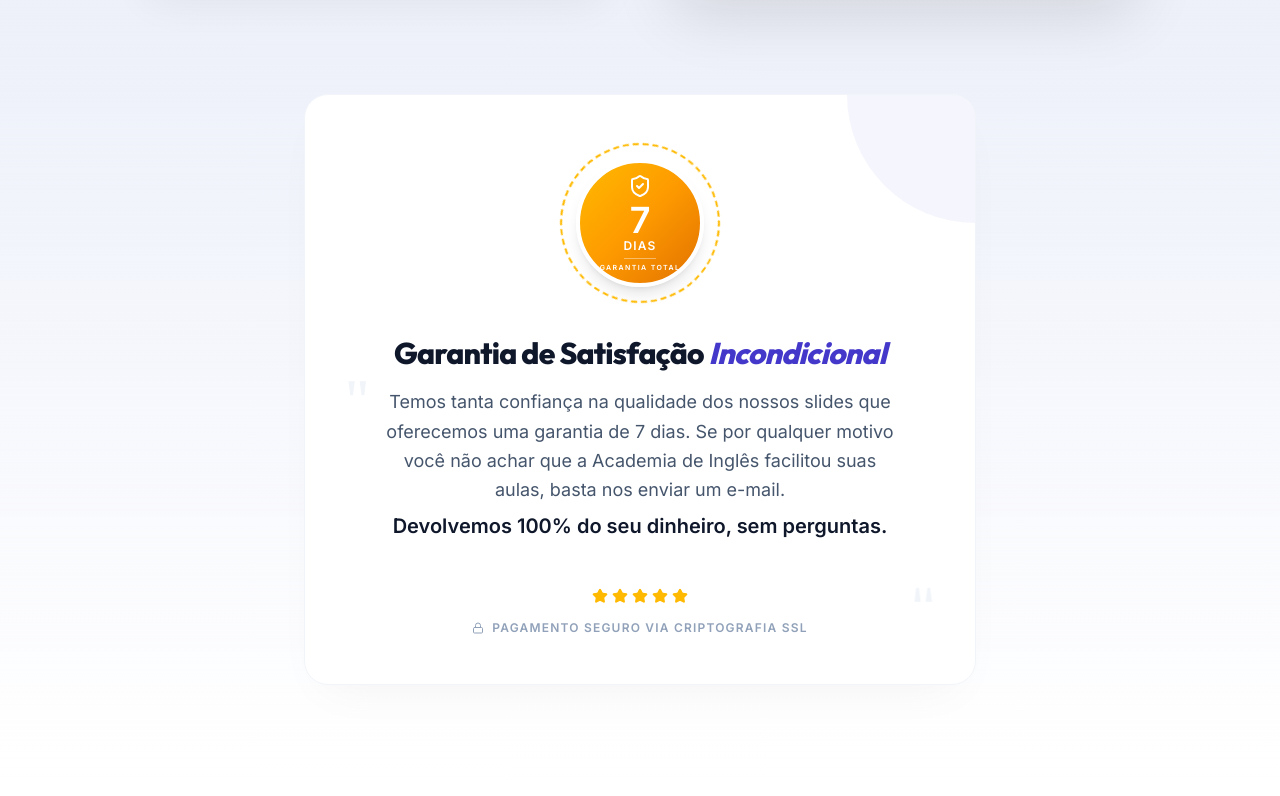
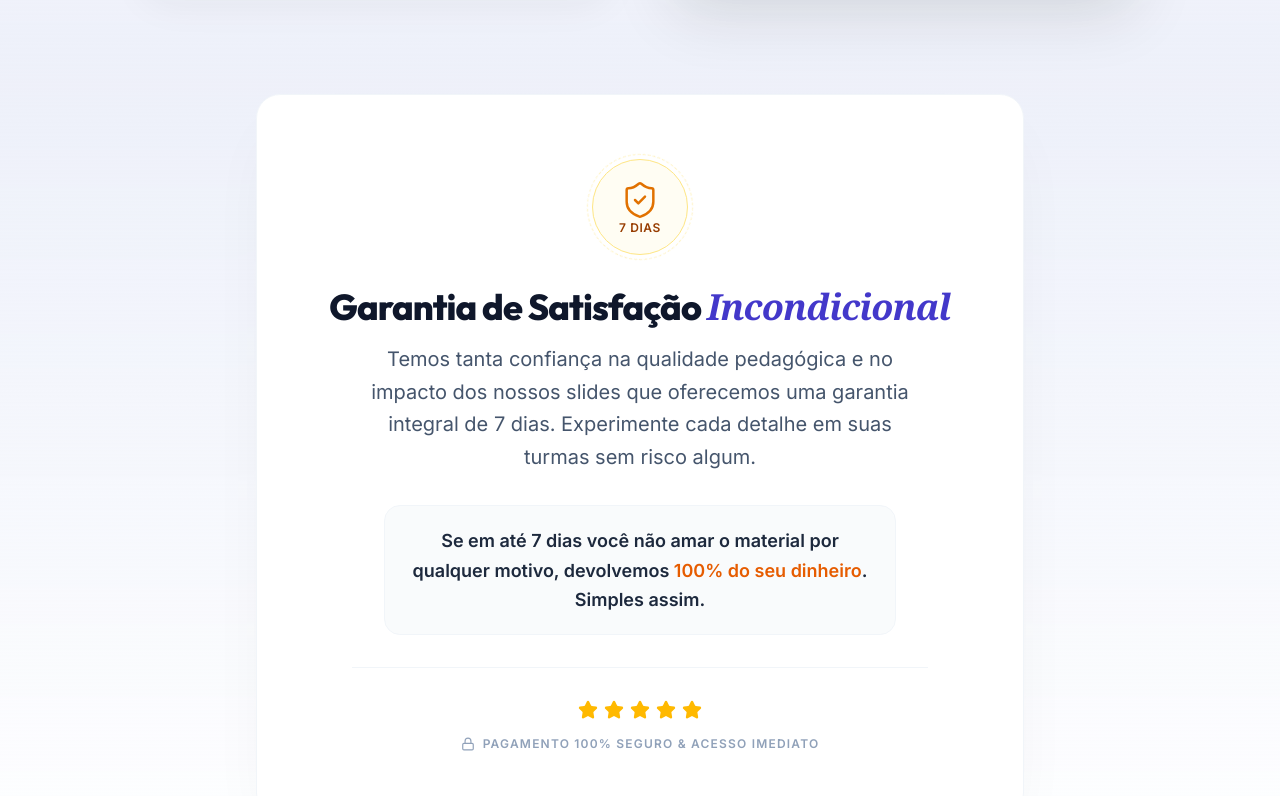
Before and after one commit to narutinfps-tech/ingles2, a React (Vite) app: page / in a window 1280 px wide. Shown: the part 9878-10674 px from the top of the page. Built offline with nearby package versions, Linux system fonts and the light colour scheme.

Commit message:
style: refine guarantee section UI
Update guarantee section layout and animations to improve visual appeal and trustworthiness.

```diff
--- a/src/App.tsx
+++ b/src/App.tsx
@@ -1021,53 +1021,52 @@ export default function App() {
             </div>
 
             {/* Garantia Section - Institutional Trust Design */}
-            <div className="mt-24 max-w-2xl mx-auto">
-              <div className="bg-white rounded-3xl p-8 md:p-12 border border-slate-100 shadow-[0_20px_50px_-20px_rgba(0,0,0,0.05)] text-center relative overflow-hidden">
-                {/* Background Decorativo */}
-                <div className="absolute top-0 right-0 w-32 h-32 bg-primary/5 rounded-bl-full -z-0" />
+            <div className="mt-24 max-w-3xl mx-auto">
+              <div className="bg-white rounded-3xl p-8 md:p-16 border border-slate-100 shadow-[0_30px_70px_-20px_rgba(0,0,0,0.06)] text-center relative overflow-hidden">
 
                 <div className="relative z-10 flex flex-col items-center">
+                  {/* Classic 7-Day Guarantee Minimalist Icon */}
                   <motion.div
-                    initial={{ rotate: -10, scale: 0.8 }}
-                    whileInView={{ rotate: 0, scale: 1 }}
+                    initial={{ scale: 0.95, opacity: 0 }}
+                    whileInView={{ scale: 1, opacity: 1 }}
                     viewport={{ once: true }}
+                    transition={{ duration: 0.4 }}
                     className="mb-8"
                   >
-                    <div className="w-40 h-40 relative flex items-center justify-center">
-                      {/* Selo Externo */}
-                      <div className="absolute inset-0 border-2 border-dashed border-amber-400 rounded-full animate-[spin_20s_linear_infinite]" />
-                      {/* Selo Principal */}
-                      <div className="w-32 h-32 rounded-full bg-linear-to-br from-amber-400 via-amber-500 to-amber-600 flex flex-col items-center justify-center shadow-lg border-4 border-white">
-                        <ShieldCheck className="w-6 h-6 text-white mb-1" />
-                        <span className="text-4xl font-black text-white leading-none">7</span>
-                        <span className="text-xs font-black text-white uppercase tracking-widest">Dias</span>
-                        <div className="h-px w-8 bg-white/40 my-1" />
-                        <span className="text-[7px] font-bold text-white uppercase tracking-[0.2em]">Garantia Total</span>
+                    <div className="w-24 h-24 rounded-full bg-amber-50/60 border border-amber-200 flex items-center justify-center relative">
+                      {/* Outer subtle glowing ring */}
+                      <div className="absolute inset-[-6px] rounded-full border border-dashed border-amber-200/50 animate-[spin_60s_linear_infinite]" />
+
+                      <div className="flex flex-col items-center">
+                        <ShieldCheck className="w-10 h-10 text-amber-600 stroke-[1.5]" />
+                        <span className="text-xs font-black text-amber-800 tracking-wider uppercase mt-0.5 leading-none">7 dias</span>
                       </div>
                     </div>
                   </motion.div>
 
-                  <h3 className="text-2xl md:text-3xl font-display font-black text-slate-900 mb-4">
-                    Garantia de Satisfação <span className="text-primary italic">Incondicional</span>
+                  {/* Clean Copy typography */}
+                  <h3 className="text-3xl md:text-4xl font-extrabold text-slate-900 tracking-tight mb-4">
+                    Garantia de Satisfação <span className="text-primary italic font-serif">Incondicional</span>
                   </h3>
 
-                  <div className="relative px-6">
-                    <span className="absolute -left-2 -top-4 text-6xl text-slate-100 font-serif">"</span>
-                    <p className="text-slate-600 text-lg leading-relaxed mb-8 relative z-10">
-                      Temos tanta confiança na qualidade dos nossos slides que oferecemos
-                      uma garantia de 7 dias. Se por qualquer motivo você não achar que a Academia de Inglês
-                      facilitou suas aulas, basta nos enviar um e-mail.
-                      <span className="text-slate-900 font-bold block mt-2 text-xl">Devolvemos 100% do seu dinheiro, sem perguntas.</span>
+                  <div className="max-w-2xl mx-auto px-4 md:px-8">
+                    <p className="text-slate-600 text-lg md:text-xl leading-relaxed font-normal mb-8">
+                      Temos tanta confiança na qualidade pedagógica e no impacto dos nossos slides que oferecemos uma garantia integral de 7 dias. Experimente cada detalhe em suas turmas sem risco algum.
                     </p>
-                    <span className="absolute -right-2 -bottom-10 text-6xl text-slate-100 font-serif rotate-180">"</span>
+                    <div className="bg-slate-50/80 backdrop-blur-xs rounded-2xl p-5 border border-slate-100 mb-8 inline-block max-w-lg">
+                      <p className="text-slate-800 text-base md:text-lg font-bold leading-relaxed">
+                        Se em até 7 dias você não amar o material por qualquer motivo, devolvemos <span className="text-[#E65C00] font-black">100% do seu dinheiro</span>. Simples assim.
+                      </p>
+                    </div>
                   </div>
 
-                  <div className="flex flex-col items-center gap-2 mt-4">
-                    <div className="flex gap-1 mb-2">
-                       {[1,2,3,4,5].map(s => <Star key={s} className="w-4 h-4 fill-amber-400 text-amber-400" />)}
+                  {/* Security trust flags */}
+                  <div className="flex flex-col items-center gap-2 border-t border-slate-100 pt-8 w-full max-w-xl">
+                    <div className="flex gap-1.5 mb-2">
+                      {[1,2,3,4,5].map(s => <Star key={s} className="w-5 h-5 fill-amber-400 text-amber-400" />)}
                     </div>
                     <span className="text-xs font-bold text-slate-400 uppercase tracking-widest flex items-center gap-2">
-                      <Lock className="w-3 h-3" /> Pagamento Seguro via Criptografia SSL
+                      <Lock className="w-3.5 h-3.5 text-slate-400" /> Pagamento 100% Seguro & Acesso Imediato
                     </span>
                   </div>
                 </div>
```
